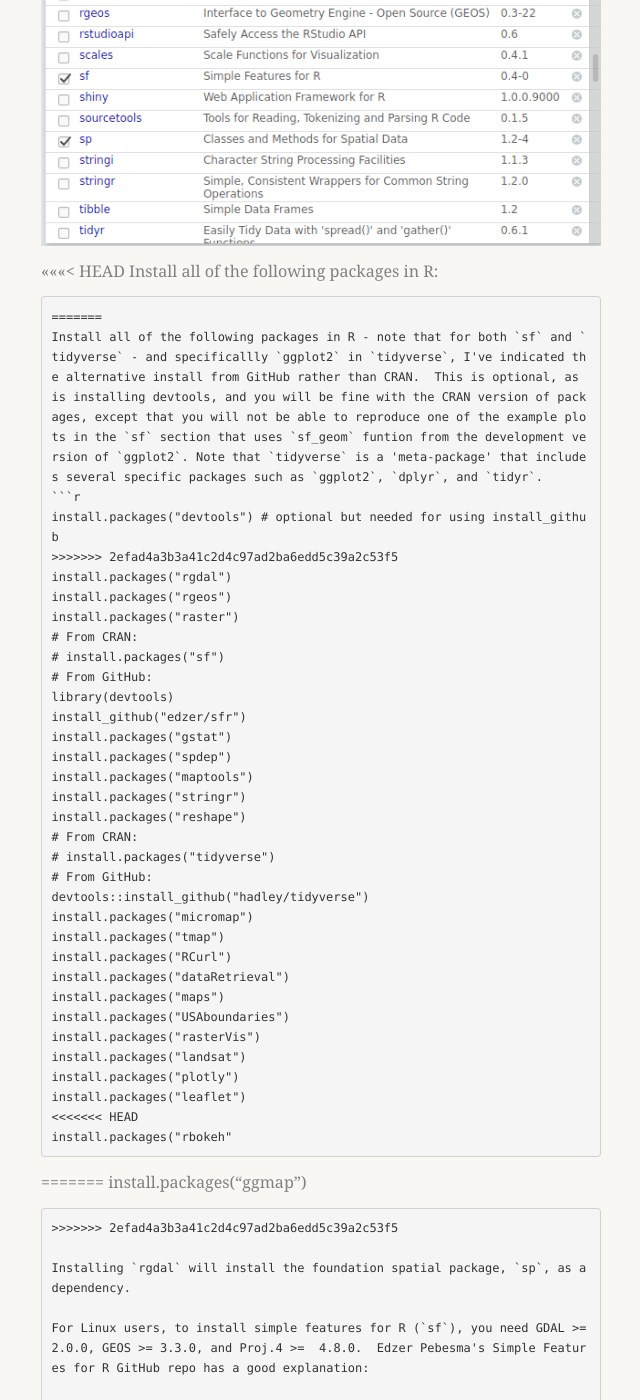
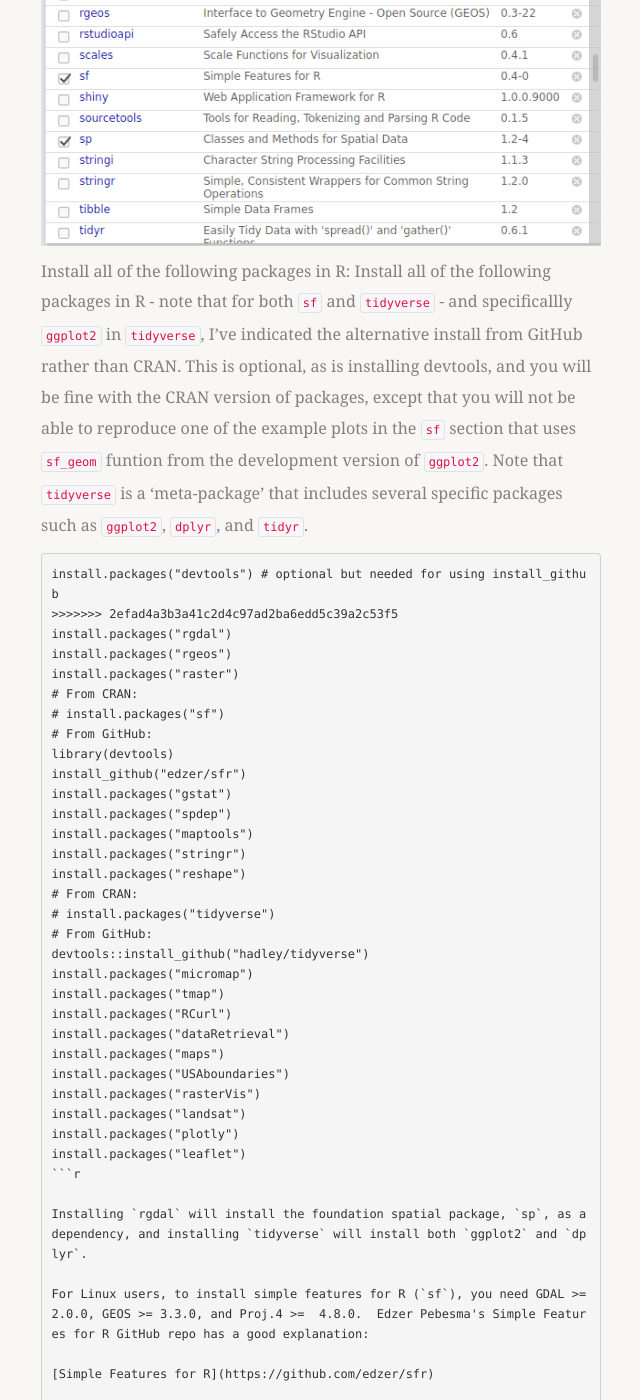
Before and after one commit to mhweber/AWRA_GIS_R_Workshop, a Jekyll site: the page built from _posts/2018-04-22-03-Install-R-Packages.md, in a window 1280 px wide and 1400 px high, scrolled down 756 px. Shown: the whole window, without its empty margins (389-1029 px from the left). Built offline with Jekyll 4.4.1, drawn with Linux system fonts in a browser that asks for light colours; nearby versions of some CDN libraries; some web fonts are replaced; library files that are not in the unit come from our copies.

Commit message:
fix merge conflicts

````diff
--- a/_posts/2018-04-22-03-Install-R-Packages.md
+++ b/_posts/2018-04-22-03-Install-R-Packages.md
@@ -8,10 +8,7 @@ First we need to install several R packages.  Note the use of the terms `package
 
 ![RStudio Console](/AWRA_GIS_R_Workshop/figure/packages.png)
 
-<<<<<<< HEAD
 Install all of the following packages in R:
-```r
-=======
 Install all of the following packages in R - note that for both `sf` and `tidyverse` - and specificallly `ggplot2` in `tidyverse`, I've indicated the alternative install from GitHub rather than CRAN.  This is optional, as is installing devtools, and you will be fine with the CRAN version of packages, except that you will not be able to reproduce one of the example plots in the `sf` section that uses `sf_geom` funtion from the development version of `ggplot2`. Note that `tidyverse` is a 'meta-package' that includes several specific packages such as `ggplot2`, `dplyr`, and `tidyr`.
 ```r
 install.packages("devtools") # optional but needed for using install_github
@@ -43,15 +40,9 @@ install.packages("rasterVis")
 install.packages("landsat")
 install.packages("plotly")
 install.packages("leaflet")
-<<<<<<< HEAD
-install.packages("rbokeh"
-```
-=======
-install.packages("ggmap")
 ```r
->>>>>>> 2efad4a3b3a41c2d4c97ad2ba6edd5c39a2c53f5
 
-Installing `rgdal` will install the foundation spatial package, `sp`, as a dependency.
+Installing `rgdal` will install the foundation spatial package, `sp`, as a dependency, and installing `tidyverse` will install both `ggplot2` and `dplyr`.
 
 For Linux users, to install simple features for R (`sf`), you need GDAL >= 2.0.0, GEOS >= 3.3.0, and Proj.4 >=  4.8.0.  Edzer Pebesma's Simple Features for R GitHub repo has a good explanation:
 
````
Also changed, not shown: _posts/2018-04-22-05-Spatial-Data-In-R-sf.md (+8 -4 lines).
